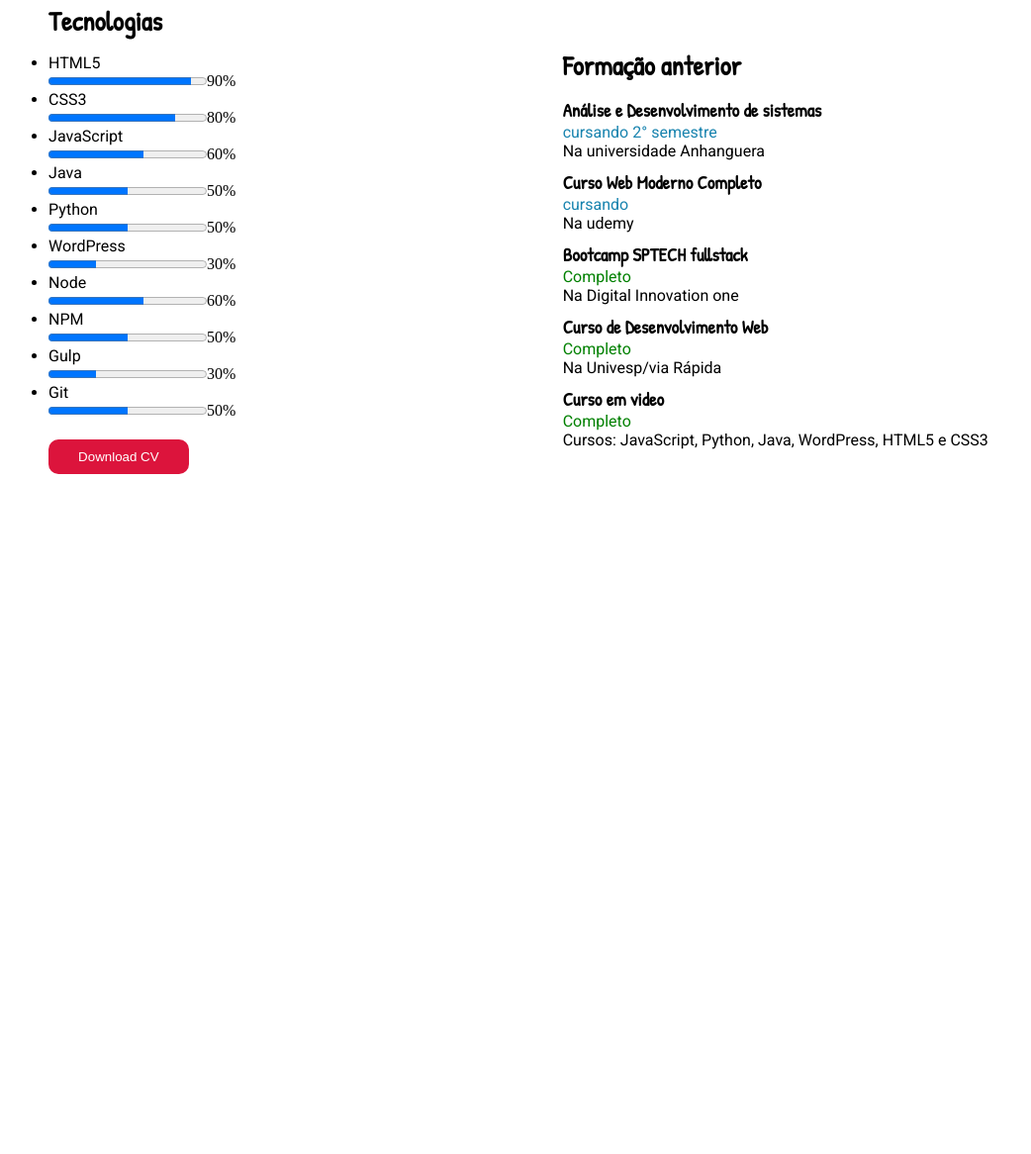
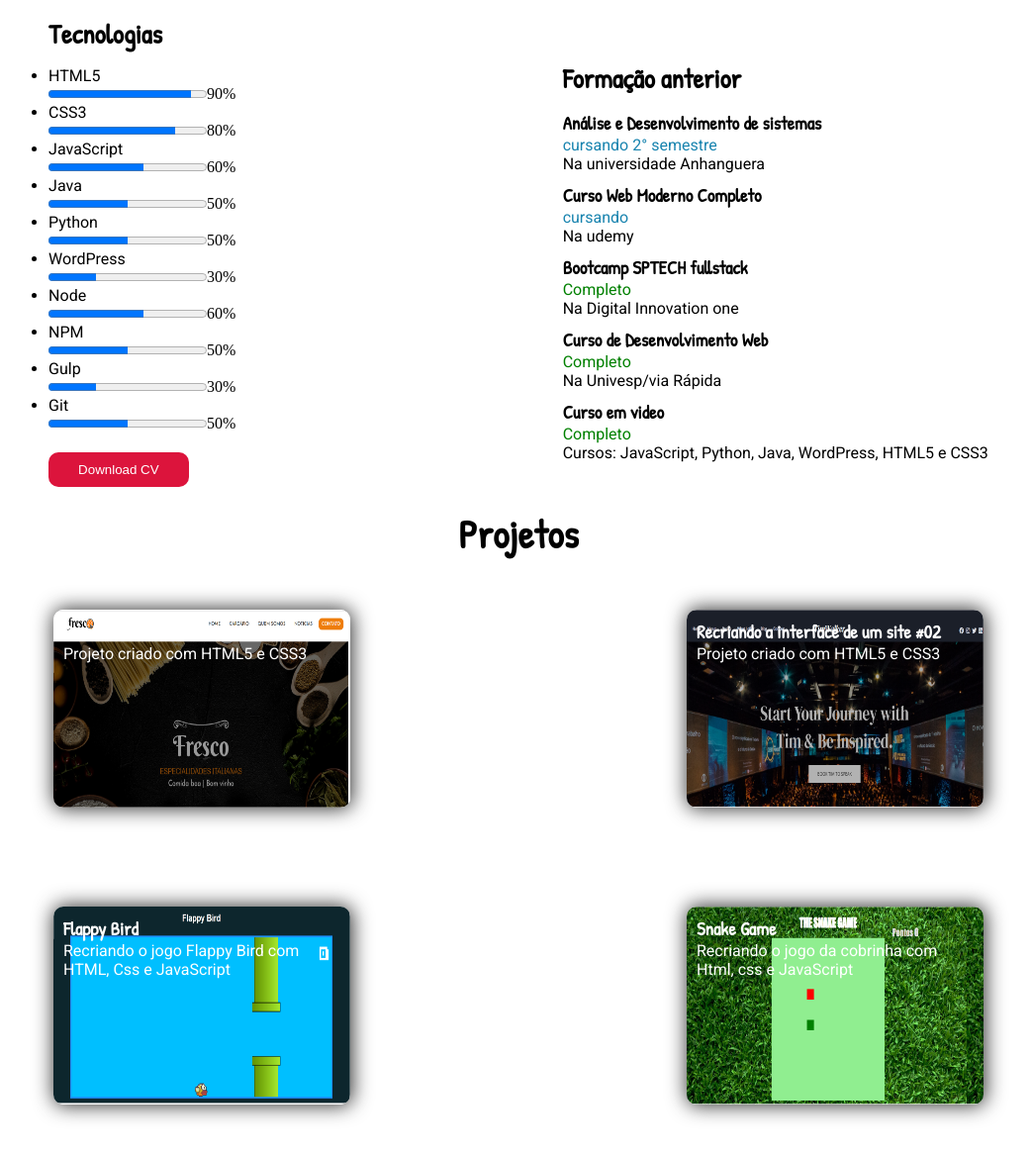
Before and after one commit to Matheuspaixaocrisostenes/portifolio, a plain HTML site: page index.html in a window 1280 px wide. Shown: the part 712-1878 px from the top of the page at 99% size, without its empty margins (116-1158 px from the left). Before the commit the page ends 1211 px from the top, so only its background shows below. Drawn offline with Linux system fonts and the light colour scheme.

Commit message:
atualizando os projetos

```diff
--- a/index.html
+++ b/index.html
@@ -88,6 +88,38 @@
         </div>
     </section>
 
+    <section id="projects">
+        <h2>Projetos</h2>
+        <div class="col">
+            <div class="card img-project" id="project-1">
+                <div class="legenda">
+                    <h3>Recriando a interface de um site #01</h3>
+                    <p>Projeto criado com HTML5 e CSS3</p>
+                </div class="legenda">
+            </div>
+            <div class="card img-project" id="project-2">
+                <div class="legenda">
+                    <h3>Recriando a interface de um site #02</h3>
+                    <p>Projeto criado com HTML5 e CSS3</p>
+                </div class="legenda">
+            </div>
+        </div>
+        <div class="col">
+            <div class="card img-project" id="project-3">
+                <div class="legenda">
+                    <h3>Flappy Bird</h3>
+                    <p>Recriando o jogo Flappy Bird com HTML, Css e JavaScript</p>
+                </div class="legenda">
+            </div>
+            <div class="card img-project" id="project-4">
+                <div class="legenda">
+                    <h3>Snake Game</h3>
+                    <p>Recriando o jogo da cobrinha com Html, css e JavaScript</p>
+                </caption>
+            </div>
+        </div>
+    </section>
+
     <script>
         const img = document.getElementById('photo')
         let counter = 0;
--- a/src/assests/style.css
+++ b/src/assests/style.css
@@ -88,7 +88,7 @@
 }
 
 .center h2{
-    font-size: 1.5em;
+    font-size: 2em;
 }
 
 #about h2{
@@ -118,6 +118,57 @@
     color: green;
 }
 
+#projects h2{
+    text-align: center;
+    font-size: 2.5em;
+}
+
+.card {
+    width: 300px;
+    height: 200px;
+    border-radius: 10px;
+    box-shadow: 1px 0px 20px 1px rgba(0, 0, 0, 0.81);
+    padding: 10px;
+    margin-bottom: 50px;
+    margin-top: 50px;
+}
+
+.img-project{
+    background-position: center center;
+    background-size: 100% 100%;
+    background-repeat: no-repeat;
+}
+
+#project-1{
+    background-image: url('../imgs/projeto-1.png');
+}
+
+#project-2{
+    background-image: url('../imgs/projeto-2.png');
+}
+
+#project-3{
+    background-image: url('../imgs/projeto-3.png');
+}
+
+#project-4{
+    background-image: url('../imgs/projeto-4.png');
+}
+
+.legenda{
+    /* display: none; */
+    color: white;
+}
+
+.card:hover{
+    filter: brightness(50%);
+}
+
+.card:hover .legenda{
+    display: block;
+
+}
+
 @media(max-width: 600px){
     .col{
         flex-direction: column;
```
